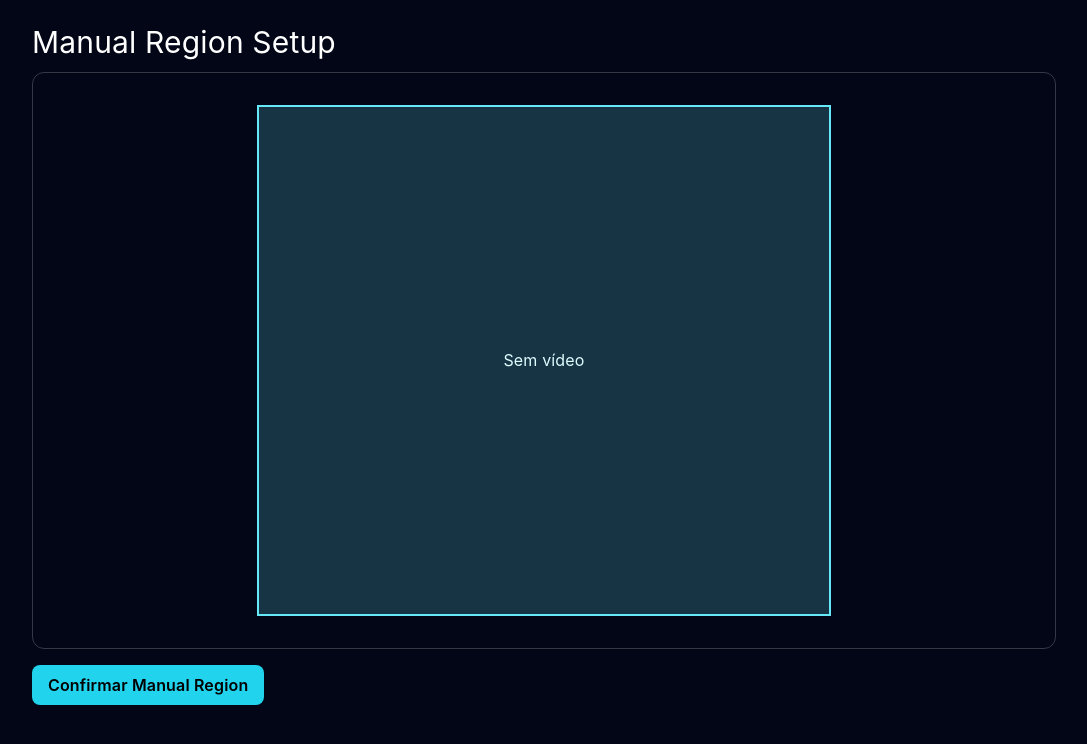
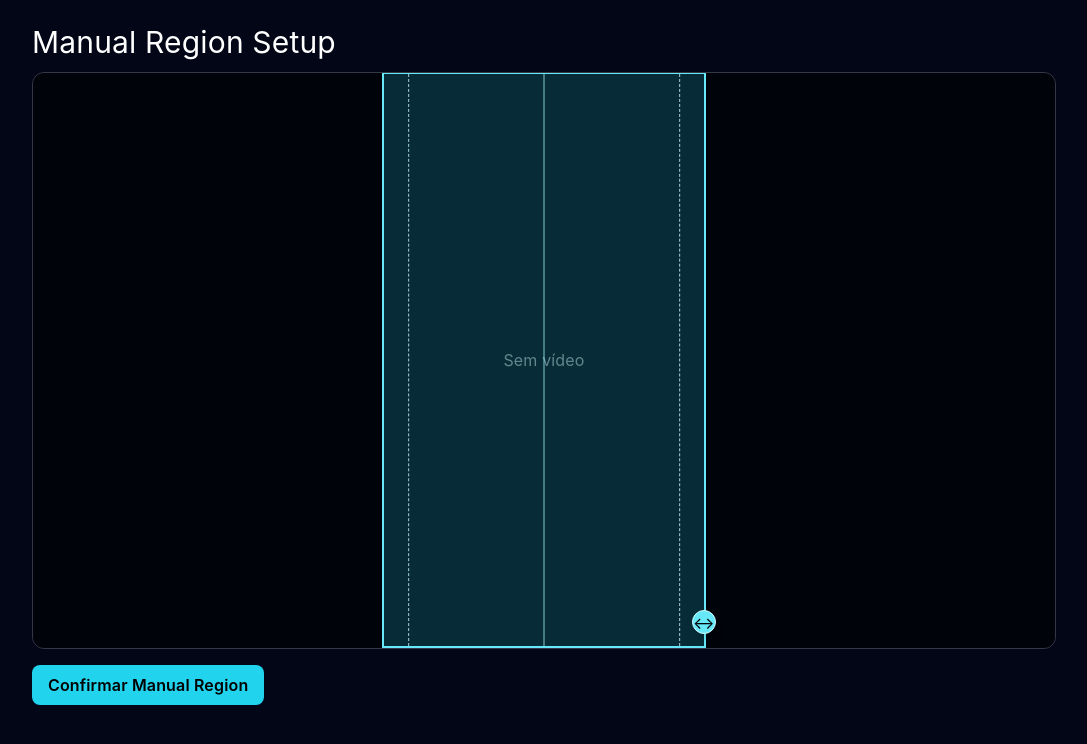
Before and after one commit to gabrielribeirogpx-arch/clipper-AI, a Next.js app in the folder frontend/: page /manual-region/1 in a window 1280 px wide. Shown: the top 744 px of the page, without its empty margins (96-1183 px from the left). Built offline with nearby package versions, Linux system fonts and the light colour scheme; no server answers.

Commit message:
Fix manual region to locked 9:16 vertical reframing

```diff
--- a/frontend/src/app/manual-region/[analysis_id]/page.tsx
+++ b/frontend/src/app/manual-region/[analysis_id]/page.tsx
@@ -1,13 +1,200 @@
 'use client';
+
 import { useEffect, useRef, useState } from 'react';
 import { useParams, useRouter } from 'next/navigation';
 import { renderManualRegionFinal } from '@/lib/api';
 import { useTimelineStore, type RegionBox } from '@/store/timelineStore';
-const VIDEO_W=1920, VIDEO_H=1080; const clamp=(v:number,min:number,max:number)=>Math.min(Math.max(v,min),max);
-export default function ManualRegionPage(){const router=useRouter(); const {analysis_id}=useParams<{analysis_id:string}>(); const {videoUrl,analysisId,hydrateFromBackend,manualRegion,setManualRegion,setClipRenderMode}=useTimelineStore(); const playerRef=useRef<HTMLDivElement|null>(null); const isDraggingRef=useRef(false); const [dragOrigin,setDragOrigin]=useState<{x:number;y:number;region:RegionBox}|null>(null);
-useEffect(()=>{if(analysis_id&&analysisId!==analysis_id){if(isDraggingRef.current){console.log('[MANUAL REGION HYDRATE BLOCKED]');return;} void hydrateFromBackend(analysis_id);} setClipRenderMode('manual_region');},[analysis_id,analysisId,hydrateFromBackend,setClipRenderMode]);
-const onDown=(e:React.PointerEvent)=>{e.preventDefault();isDraggingRef.current=true;console.log('[MANUAL REGION DRAG START]');setDragOrigin({x:e.clientX,y:e.clientY,region:manualRegion});};
-const onMove=(e:React.PointerEvent)=>{if(!dragOrigin||!playerRef.current)return;const rect=playerRef.current.getBoundingClientRect();const dx=(e.clientX-dragOrigin.x)*(VIDEO_W/rect.width);const dy=(e.clientY-dragOrigin.y)*(VIDEO_H/rect.height);setManualRegion({...manualRegion,x:clamp(dragOrigin.region.x+dx,0,VIDEO_W-manualRegion.width),y:clamp(dragOrigin.region.y+dy,0,VIDEO_H-manualRegion.height)},{persist:false});};
-const onUp=()=>{if(!dragOrigin)return;setDragOrigin(null);isDraggingRef.current=false;setManualRegion(manualRegion,{persist:true});console.log('[MANUAL REGION DRAG END]');};
-const confirm=async()=>{await renderManualRegionFinal({analysis_id,render_mode:'manual_region',manual_region:manualRegion});router.push(`/editor?analysis_id=${analysis_id}`);};
-return <main className='min-h-screen bg-slate-950 p-6 text-white'><div className='mx-auto max-w-5xl'><h1 className='mb-3 text-3xl'>Manual Region Setup</h1><div ref={playerRef} onPointerMove={onMove} onPointerUp={onUp} onPointerCancel={onUp} className='relative overflow-hidden rounded-xl border border-white/20'>{videoUrl?<video src={videoUrl} className='aspect-video w-full object-cover' controls/>:<div className='grid aspect-video place-items-center'>Sem vídeo</div>}<div onPointerDown={onDown} className='absolute cursor-move border-2 border-cyan-300 bg-cyan-300/20' style={{left:`${manualRegion.x/VIDEO_W*100}%`,top:`${manualRegion.y/VIDEO_H*100}%`,width:`${manualRegion.width/VIDEO_W*100}%`,height:`${manualRegion.height/VIDEO_H*100}%`}} /></div><button onClick={confirm} className='mt-4 rounded-lg bg-cyan-400 px-4 py-2 font-semibold text-black'>Confirmar Manual Region</button></div></main>;}
+
+const VIDEO_W = 1920;
+const VIDEO_H = 1080;
+const TARGET_ASPECT = 9 / 16;
+const MIN_CROP_HEIGHT = 720;
+const MIN_CROP_WIDTH = Math.round(MIN_CROP_HEIGHT * TARGET_ASPECT);
+const SAFE_AREA_WIDTH_RATIO = 0.85;
+
+const clamp = (v: number, min: number, max: number) => Math.min(Math.max(v, min), max);
+
+const normalizeManualRegion = (region: RegionBox): RegionBox => {
+  const maxHeight = VIDEO_H;
+  const minHeight = clamp(MIN_CROP_HEIGHT, 1, VIDEO_H);
+  const requestedHeight = clamp(region.height, minHeight, maxHeight);
+  const widthFromAspect = Math.round(requestedHeight * TARGET_ASPECT);
+  const maxWidth = Math.round(VIDEO_H * TARGET_ASPECT);
+  const width = clamp(widthFromAspect, MIN_CROP_WIDTH, maxWidth);
+  const height = Math.round(width / TARGET_ASPECT);
+
+  return {
+    width,
+    height,
+    x: clamp(region.x, 0, VIDEO_W - width),
+    y: clamp(region.y, 0, VIDEO_H - height),
+  };
+};
+
+type DragState =
+  | { mode: 'move'; x: number; y: number; region: RegionBox }
+  | { mode: 'resize'; x: number; y: number; region: RegionBox };
+
+export default function ManualRegionPage() {
+  const router = useRouter();
+  const { analysis_id } = useParams<{ analysis_id: string }>();
+  const { videoUrl, analysisId, hydrateFromBackend, manualRegion, setManualRegion, setClipRenderMode } = useTimelineStore();
+
+  const playerRef = useRef<HTMLDivElement | null>(null);
+  const isDraggingRef = useRef(false);
+  const [dragState, setDragState] = useState<DragState | null>(null);
+
+  const normalizedRegion = normalizeManualRegion(manualRegion);
+
+  useEffect(() => {
+    if (analysis_id && analysisId !== analysis_id) {
+      if (isDraggingRef.current) {
+        console.log('[MANUAL REGION HYDRATE BLOCKED]');
+        return;
+      }
+      void hydrateFromBackend(analysis_id);
+    }
+    setClipRenderMode('manual_region');
+  }, [analysis_id, analysisId, hydrateFromBackend, setClipRenderMode]);
+
+  useEffect(() => {
+    if (
+      manualRegion.width !== normalizedRegion.width ||
+      manualRegion.height !== normalizedRegion.height ||
+      manualRegion.x !== normalizedRegion.x ||
+      manualRegion.y !== normalizedRegion.y
+    ) {
+      setManualRegion(normalizedRegion, { persist: false });
+    }
+  }, [manualRegion, normalizedRegion, setManualRegion]);
+
+  const startDrag = (e: React.PointerEvent, mode: DragState['mode']) => {
+    e.preventDefault();
+    e.stopPropagation();
+    isDraggingRef.current = true;
+    setDragState({ mode, x: e.clientX, y: e.clientY, region: normalizedRegion });
+    console.log(`[MANUAL REGION ${mode === 'move' ? 'DRAG' : 'RESIZE'} START]`);
+  };
+
+  const onMove = (e: React.PointerEvent) => {
+    if (!dragState || !playerRef.current) return;
+    const rect = playerRef.current.getBoundingClientRect();
+    const dxPx = (e.clientX - dragState.x) * (VIDEO_W / rect.width);
+
+    if (dragState.mode === 'move') {
+      const next = {
+        ...normalizedRegion,
+        x: clamp(dragState.region.x + dxPx, 0, VIDEO_W - normalizedRegion.width),
+      };
+      setManualRegion(next, { persist: false });
+      return;
+    }
+
+    const maxHeight = VIDEO_H;
+    const maxWidth = Math.round(maxHeight * TARGET_ASPECT);
+    const requestedWidth = clamp(dragState.region.width + dxPx, MIN_CROP_WIDTH, maxWidth);
+    const nextWidth = Math.round(requestedWidth);
+    const nextHeight = Math.round(nextWidth / TARGET_ASPECT);
+
+    const centeredX = clamp(dragState.region.x - (nextWidth - dragState.region.width) / 2, 0, VIDEO_W - nextWidth);
+    const bottomAlignedY = VIDEO_H - nextHeight;
+
+    setManualRegion(
+      {
+        x: centeredX,
+        y: bottomAlignedY,
+        width: nextWidth,
+        height: nextHeight,
+      },
+      { persist: false },
+    );
+  };
+
+  const onUp = () => {
+    if (!dragState) return;
+    setDragState(null);
+    isDraggingRef.current = false;
+    const finalRegion = normalizeManualRegion(useTimelineStore.getState().manualRegion);
+    const aspectRatio = Number((finalRegion.width / finalRegion.height).toFixed(6));
+    console.log('[MANUAL REGION DRAG END]');
+    console.log('[MANUAL REGION FINAL]', {
+      width: finalRegion.width,
+      height: finalRegion.height,
+      aspect_ratio: aspectRatio,
+    });
+    setManualRegion(finalRegion, { persist: true });
+  };
+
+  const confirm = async () => {
+    const finalRegion = normalizeManualRegion(useTimelineStore.getState().manualRegion);
+    const aspectRatio = finalRegion.width / finalRegion.height;
+    if (Math.abs(aspectRatio - TARGET_ASPECT) > 0.002) {
+      console.error('[MANUAL REGION FINAL INVALID ASPECT]', {
+        width: finalRegion.width,
+        height: finalRegion.height,
+        aspect_ratio: aspectRatio,
+      });
+      throw new Error('Manual region must be 9:16 before render.');
+    }
+
+    console.log('[MANUAL REGION FINAL]', {
+      width: finalRegion.width,
+      height: finalRegion.height,
+      aspect_ratio: Number(aspectRatio.toFixed(6)),
+    });
+
+    await renderManualRegionFinal({ analysis_id, render_mode: 'manual_region', manual_region: finalRegion });
+    router.push(`/editor?analysis_id=${analysis_id}`);
+  };
+
+  return (
+    <main className='min-h-screen bg-slate-950 p-6 text-white'>
+      <div className='mx-auto max-w-5xl'>
+        <h1 className='mb-3 text-3xl'>Manual Region Setup</h1>
+        <div
+          ref={playerRef}
+          onPointerMove={onMove}
+          onPointerUp={onUp}
+          onPointerCancel={onUp}
+          className='relative overflow-hidden rounded-xl border border-white/20'
+        >
+          {videoUrl ? <video src={videoUrl} className='aspect-video w-full object-cover' controls /> : <div className='grid aspect-video place-items-center'>Sem vídeo</div>}
+
+          <div
+            className='pointer-events-none absolute bg-black/55'
+            style={{ inset: 0, clipPath: `polygon(0% 0%, 100% 0%, 100% 100%, 0% 100%, 0% 0%, ${normalizedRegion.x / VIDEO_W * 100}% ${normalizedRegion.y / VIDEO_H * 100}%, ${((normalizedRegion.x + normalizedRegion.width) / VIDEO_W) * 100}% ${normalizedRegion.y / VIDEO_H * 100}%, ${((normalizedRegion.x + normalizedRegion.width) / VIDEO_W) * 100}% ${((normalizedRegion.y + normalizedRegion.height) / VIDEO_H) * 100}%, ${normalizedRegion.x / VIDEO_W * 100}% ${((normalizedRegion.y + normalizedRegion.height) / VIDEO_H) * 100}%, ${normalizedRegion.x / VIDEO_W * 100}% ${normalizedRegion.y / VIDEO_H * 100}%)` }}
+          />
+
+          <div
+            onPointerDown={(e) => startDrag(e, 'move')}
+            className='absolute cursor-grab border-2 border-cyan-300 bg-cyan-400/20 active:cursor-grabbing'
+            style={{
+              left: `${(normalizedRegion.x / VIDEO_W) * 100}%`,
+              top: `${(normalizedRegion.y / VIDEO_H) * 100}%`,
+              width: `${(normalizedRegion.width / VIDEO_W) * 100}%`,
+              height: `${(normalizedRegion.height / VIDEO_H) * 100}%`,
+            }}
+          >
+            <div className='pointer-events-none absolute left-1/2 top-0 h-full w-px -translate-x-1/2 bg-cyan-200/80' />
+            <div
+              className='pointer-events-none absolute left-1/2 top-0 h-full -translate-x-1/2 border-x border-dashed border-cyan-100/80'
+              style={{ width: `${SAFE_AREA_WIDTH_RATIO * 100}%` }}
+            />
+            <button
+              type='button'
+              aria-label='Resize 9:16 region'
+              onPointerDown={(e) => startDrag(e, 'resize')}
+              className='absolute -right-3 bottom-3 h-6 w-6 rounded-full border border-cyan-100 bg-cyan-300 text-black shadow-lg'
+            >
+              ↔
+            </button>
+          </div>
+        </div>
+
+        <button onClick={confirm} className='mt-4 rounded-lg bg-cyan-400 px-4 py-2 font-semibold text-black'>
+          Confirmar Manual Region
+        </button>
+      </div>
+    </main>
+  );
+}
--- a/frontend/src/store/timelineStore.ts
+++ b/frontend/src/store/timelineStore.ts
@@ -123,7 +123,7 @@ export const useTimelineStore = create<TimelineState>()(persist((set, get) => ({
     regionA: { x: 120, y: 80, width: 1680, height: 460 },
     regionB: { x: 120, y: 540, width: 1680, height: 460 },
   },
-  manualRegion: { x: 420, y: 60, width: 1080, height: 960 },
+  manualRegion: { x: 656, y: 0, width: 608, height: 1080 },
   resetForNewAnalysis: () =>
     set((state) => {
       console.log('[TIMELINE STATE RESET]', { previousAnalysisId: state.analysisId });
```
Also changed, not shown: 2 other files (tests, documents, lock files or other folders).
